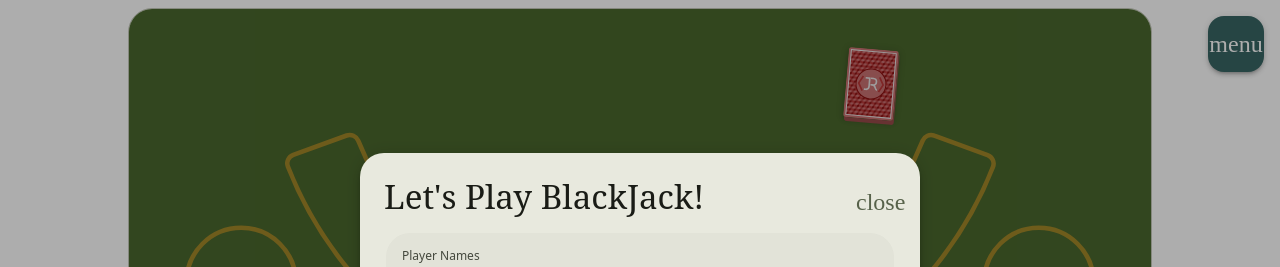
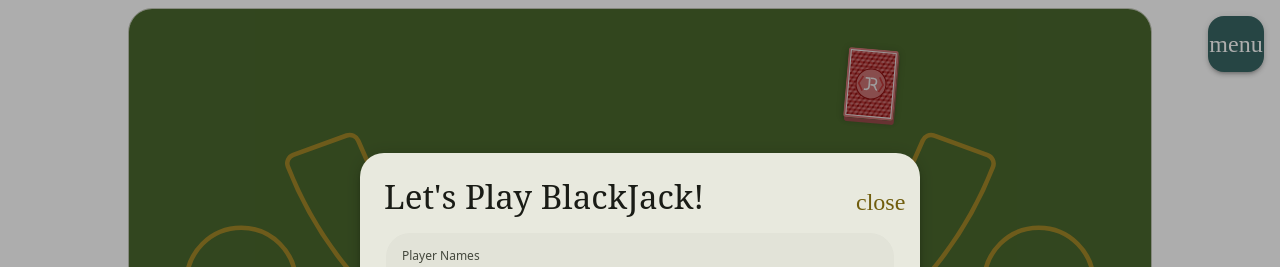
Before and after one commit to jon-r/jr_blackJackVue, a Vue app: page / in a window 1280 px wide. Shown: the top 267 px of the page. Built offline with nearby package versions, Linux system fonts and the light colour scheme.

Commit message:
last old styles

```diff
--- a/src/components/BlackjackTable.vue
+++ b/src/components/BlackjackTable.vue
@@ -12,12 +12,12 @@ import PlayerFrame from "./playerFrame/PlayerFrame.vue";
 const playersStore = usePlayersStore();
 const deckStore = useDeckStore();
 
-const shoeRef = ref<HTMLDivElement>();
+const deckRef = ref<HTMLDivElement>();
 
 onMounted(() => {
-  const { offsetTop, offsetLeft } = shoeRef.value;
+  const { offsetTop, offsetLeft } = deckRef.value;
 
-  deckStore.setShoePosition({
+  deckStore.setDeckPosition({
     x: offsetLeft,
     y: offsetTop,
   });
@@ -27,7 +27,7 @@ onMounted(() => {
   <main class="blackjack-table">
     <MessagesOutput />
 
-    <section class="blackjack-table__deck" ref="shoeRef">
+    <section class="blackjack-table__deck" ref="deckRef">
       <PlayingCard v-once :card="UNKNOWN_CARD" class="stacked" />
     </section>
 
--- a/src/components/MessagesOutput.vue
+++ b/src/components/MessagesOutput.vue
@@ -4,9 +4,28 @@ import { useCoreStore } from "~/stores/coreStore.ts";
 const coreStore = useCoreStore();
 </script>
 <template>
-  <TransitionGroup class="announcement frame" name="messages" tag="ul">
-    <li class="message" v-for="(msg, i) in coreStore.notifications" :key="i">
+  <!--  <TransitionGroup class="announcement frame" name="messages" tag="ul">-->
+  <ul class="list-base messages-output">
+    <li
+      class="messages-output__message"
+      v-for="(msg, i) in coreStore.notifications"
+      :key="i"
+    >
       {{ msg }}
     </li>
-  </TransitionGroup>
+  </ul>
+  <!--  </TransitionGroup>-->
 </template>
+<style>
+.messages-output {
+  position: absolute;
+  top: 0.5rem;
+  left: 0.5rem;
+
+  &__message {
+    &:first-of-type {
+      color: var(--md-sys-color-primary-container);
+    }
+  }
+}
+</style>
--- a/src/components/playerFrame/CurrentBet.vue
+++ b/src/components/playerFrame/CurrentBet.vue
@@ -59,7 +59,7 @@ function leave(el: HTMLElement, done: () => void) {
       @enter="enter"
       @leave="leave"
     >-->
-    <ul class="current-bet__chips">
+    <ul class="list-base current-bet__chips">
       <li
         v-for="(chip, idx) in betAsChips"
         :key="idx"
@@ -86,10 +86,7 @@ function leave(el: HTMLElement, done: () => void) {
   &__chips {
     display: flex;
     flex-direction: column-reverse;
-    list-style: none;
     width: 2.5rem;
-    padding: 0;
-    margin: 0;
     position: relative;
   }
 
--- a/src/components/playerFrame/PlayerCards.vue
+++ b/src/components/playerFrame/PlayerCards.vue
@@ -51,16 +51,6 @@ function leave() {
 
 <template>
   <div class="player-cards" :class="{ 'player-cards--active-hand': isActive }">
-    <span
-      v-if="isActive"
-      class="player-cards__hand-score"
-      :class="{
-        'player-cards__hand-score--bust': hand.special === SpecialScores.Bust,
-      }"
-    >
-      {{ hand.score }} {{ hand.special }}
-    </span>
-
     <!--    <TransitionGroup-->
     <!--      appear-->
     <!--      name="cards"-->
@@ -77,6 +67,16 @@ function leave() {
       class="player-cards__card"
     />
     <!--    </TransitionGroup>-->
+
+    <span
+      v-if="isActive"
+      class="player-cards__hand-score"
+      :class="{
+        'player-cards__hand-score--bust': hand.special === SpecialScores.Bust,
+      }"
+    >
+      {{ hand.score }} {{ hand.special }}
+    </span>
   </div>
 </template>
 <style>
@@ -93,7 +93,7 @@ function leave() {
   &__hand-score {
     position: absolute;
     top: 1rem;
-    right: 1rem;
+    left: 1rem;
 
     border-radius: 16px;
     padding: 0 4px;
--- a/src/main.ts
+++ b/src/main.ts
@@ -5,7 +5,7 @@ import { createApp } from "vue";
 import "~/styles/reset.css";
 import "~/styles/typography.css";
 import "~/styles/util.css";
-import "~/styles/vars.css";
+import "~/styles/vars_old.css";
 
 import App from "./App.vue";
 
--- a/src/stores/deckStore.ts
+++ b/src/stores/deckStore.ts
@@ -14,14 +14,14 @@ export const useDeckStore = defineStore("deck", () => {
   const coreStore = useCoreStore();
 
   const deck = ref<PlayingCard[]>([]);
-  const shoePosition = ref<Position>(nilPosition);
+  const deckPosition = ref<Position>(nilPosition);
 
   function rebuildDeck(deckCount = coreStore.config.deckCount) {
     deck.value = buildDeck(deckCount);
   }
 
-  function setShoePosition(newPosition: Position) {
-    shoePosition.value = newPosition;
+  function setDeckPosition(newPosition: Position) {
+    deckPosition.value = newPosition;
   }
 
   function drawCard() {
@@ -32,9 +32,9 @@ export const useDeckStore = defineStore("deck", () => {
 
   return {
     deck,
-    shoePosition,
+    deckPosition,
 
-    setShoePosition,
+    setDeckPosition,
     rebuildDeck,
     drawCard,
   };
--- a/src/styles/util.css
+++ b/src/styles/util.css
@@ -8,6 +8,12 @@
   transition: background-color 300ms;
 }
 
+.list-base {
+  list-style: none;
+  padding: 0;
+  margin: 0;
+}
+
 .md-icon {
   font-family: 'Material Symbols Rounded';
   font-style: normal;
--- a/src/styles/vars.css
+++ b/src/styles/vars_old.css
@@ -2,15 +2,15 @@
 /* primary colour = #86E307 */
 /* fixme remove any that arent used (maybe some postcss thing) */
 .dark {
-  --md-sys-color-primary: rgb(176 209 139);
+  --md-sys-color-primary: #b0d18b;
   --md-sys-color-surface-tint: rgb(176 209 139);
   --md-sys-color-on-primary: rgb(30 55 2);
   --md-sys-color-primary-container: rgb(51 78 23);
   --md-sys-color-on-primary-container: rgb(203 238 165);
-  --md-sys-color-secondary: rgb(191 203 173);
-  --md-sys-color-on-secondary: rgb(42 51 31);
-  --md-sys-color-secondary-container: rgb(64 74 52);
-  --md-sys-color-on-secondary-container: rgb(219 231 200);
+  --md-sys-color-secondary: rgb(222 197 110);
+  --md-sys-color-on-secondary: rgb(59 47 0);
+  --md-sys-color-secondary-container: rgb(85 69 0);
+  --md-sys-color-on-secondary-container: rgb(252 225 134);
   --md-sys-color-tertiary: rgb(160 207 204);
   --md-sys-color-on-tertiary: rgb(0 55 53);
   --md-sys-color-tertiary-container: rgb(31 78 76);
@@ -36,10 +36,10 @@
   --md-sys-color-on-primary-fixed: rgb(14 32 0);
   --md-sys-color-primary-fixed-dim: rgb(176 209 139);
   --md-sys-color-on-primary-fixed-variant: rgb(51 78 23);
-  --md-sys-color-secondary-fixed: rgb(219 231 200);
-  --md-sys-color-on-secondary-fixed: rgb(21 30 11);
-  --md-sys-color-secondary-fixed-dim: rgb(191 203 173);
-  --md-sys-color-on-secondary-fixed-variant: rgb(64 74 52);
+  --md-sys-color-secondary-fixed: rgb(252 225 134);
+  --md-sys-color-on-secondary-fixed: rgb(34 27 0);
+  --md-sys-color-secondary-fixed-dim: rgb(222 197 110);
+  --md-sys-color-on-secondary-fixed-variant: rgb(85 69 0);
   --md-sys-color-tertiary-fixed: rgb(187 236 232);
   --md-sys-color-on-tertiary-fixed: rgb(0 32 31);
   --md-sys-color-tertiary-fixed-dim: rgb(160 207 204);
@@ -53,16 +53,17 @@
   --md-sys-color-surface-container-highest: rgb(51 54 46);
 }
 
+
 .light {
   --md-sys-color-primary: rgb(74 103 45);
   --md-sys-color-surface-tint: rgb(74 103 45);
   --md-sys-color-on-primary: rgb(255 255 255);
   --md-sys-color-primary-container: rgb(203 238 165);
   --md-sys-color-on-primary-container: rgb(14 32 0);
-  --md-sys-color-secondary: rgb(87 98 74);
+  --md-sys-color-secondary: rgb(112 93 13);
   --md-sys-color-on-secondary: rgb(255 255 255);
-  --md-sys-color-secondary-container: rgb(219 231 200);
-  --md-sys-color-on-secondary-container: rgb(21 30 11);
+  --md-sys-color-secondary-container: rgb(252 225 134);
+  --md-sys-color-on-secondary-container: rgb(34 27 0);
   --md-sys-color-tertiary: rgb(56 102 100);
   --md-sys-color-on-tertiary: rgb(255 255 255);
   --md-sys-color-tertiary-container: rgb(187 236 232);
@@ -88,10 +89,10 @@
   --md-sys-color-on-primary-fixed: rgb(14 32 0);
   --md-sys-color-primary-fixed-dim: rgb(176 209 139);
   --md-sys-color-on-primary-fixed-variant: rgb(51 78 23);
-  --md-sys-color-secondary-fixed: rgb(219 231 200);
-  --md-sys-color-on-secondary-fixed: rgb(21 30 11);
-  --md-sys-color-secondary-fixed-dim: rgb(191 203 173);
-  --md-sys-color-on-secondary-fixed-variant: rgb(64 74 52);
+  --md-sys-color-secondary-fixed: rgb(252 225 134);
+  --md-sys-color-on-secondary-fixed: rgb(34 27 0);
+  --md-sys-color-secondary-fixed-dim: rgb(222 197 110);
+  --md-sys-color-on-secondary-fixed-variant: rgb(85 69 0);
   --md-sys-color-tertiary-fixed: rgb(187 236 232);
   --md-sys-color-on-tertiary-fixed: rgb(0 32 31);
   --md-sys-color-tertiary-fixed-dim: rgb(160 207 204);
@@ -147,6 +148,7 @@
 
     --playing-card-back: rgb(201, 114, 114);
     --playing-card-side: rgb(152, 75, 75);
+
   }
 
   .dark,
```
